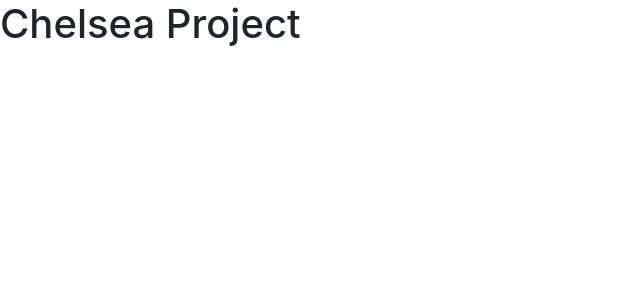
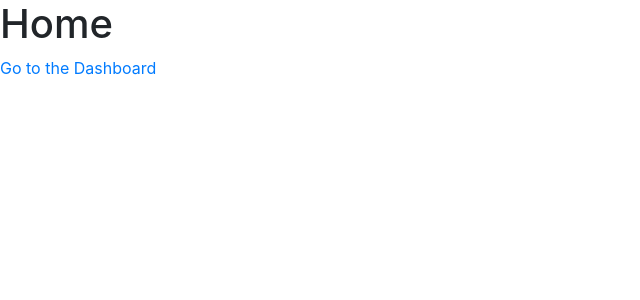
Before and after one commit to flaviusdolha/Chelsea, a React (Create React App) app in the folder ClientApp/: page / in a window 1280 px wide. Shown: the top 300 px of the page, without its empty margins (0-640 px from the left). Built offline with nearby package versions, Linux system fonts and the light colour scheme.

Commit message:
Implement basic React Router

```diff
--- a/ClientApp/src/App.js
+++ b/ClientApp/src/App.js
@@ -1,11 +1,19 @@
 import React, { Component } from 'react';
+import { BrowserRouter as Router, Switch, Route } from 'react-router-dom';
+import Home from './components/home/Home';
+import Dashboard from './components/dashboard/Dashboard';
 
 export default class App extends Component {
   static displayName = App.name;
 
   render () {
     return (
-        <h1>Chelsea Project</h1>
+        <Router>
+            <Switch>
+                <Route path="/" exact component={Home} />
+                <Route path="/dashboard" component={Dashboard} />
+            </Switch>
+        </Router>
     );
   }
 }
--- /dev/null
+++ b/ClientApp/src/components/dashboard/Dashboard.js
@@ -0,0 +1,9 @@
+import React, { Component } from 'react';
+
+export default class Dashboard extends Component {
+    render() {
+        return (
+            <h1>Dashboard</h1>
+        );
+    }
+}
--- /dev/null
+++ b/ClientApp/src/components/home/Home.js
@@ -0,0 +1,15 @@
+import React, { Component } from 'react';
+import { Link } from 'react-router-dom';
+
+export default class Home extends Component {
+    render() {
+        return (
+            <div>
+                <h1>Home</h1>
+                <Link to="/dashboard">
+                    <p>Go to the Dashboard</p>
+                </Link>
+            </div>
+        );
+    }
+}
```
Also changed, not shown: 1 other file (tests, documents, lock files or other folders).
